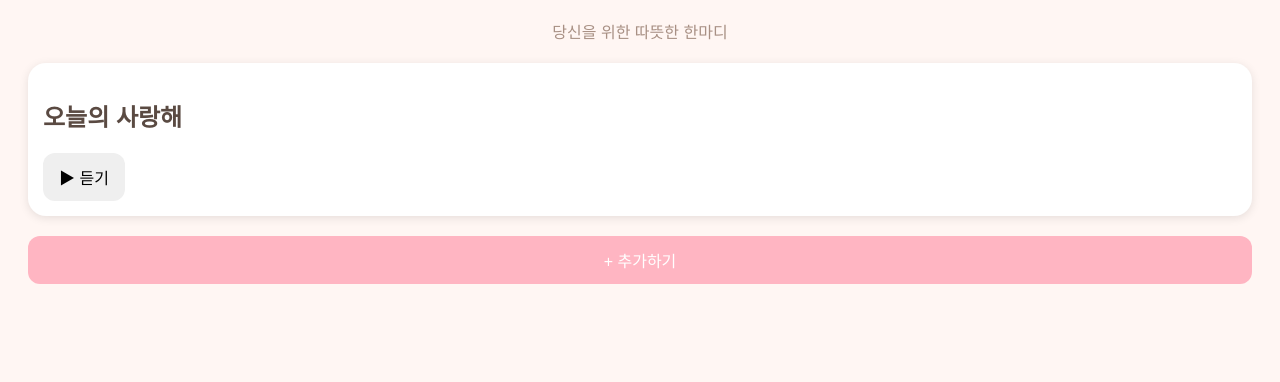
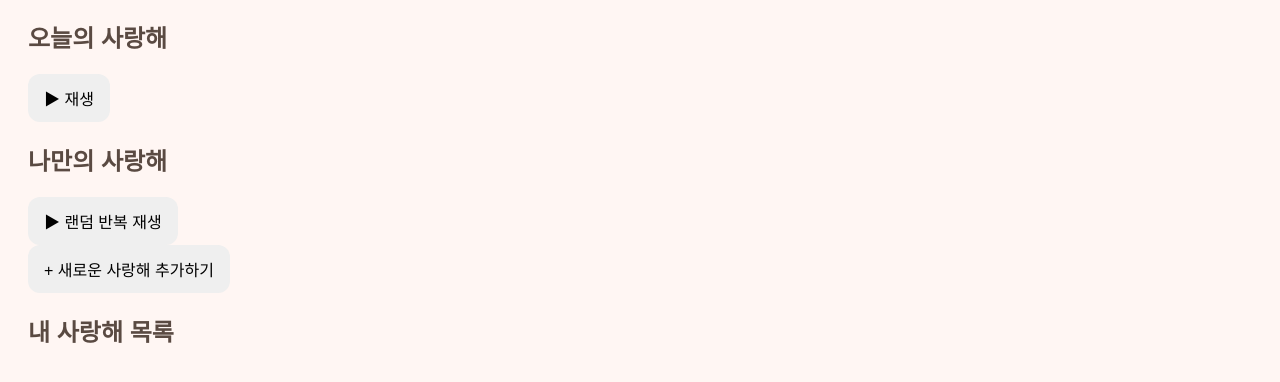
Before and after one commit to cystine13/love-app, a plain HTML site: page index.html in a window 1280 px wide. Shown: the part 98-480 px from the top of the page. Drawn offline with Linux system fonts and the light colour scheme.

Commit message:
Update index.html

```diff
--- a/index.html
+++ b/index.html
@@ -1,25 +1,31 @@
 <!DOCTYPE html>
 <html lang="ko">
 <head>
-  <meta charset="UTF-8">
-  <meta name="viewport" content="width=device-width, initial-scale=1.0">
-  <title>사랑해 앱</title>
-  <link rel="stylesheet" href="style.css">
+    <meta charset="UTF-8">
+    <title>사랑해 앱 (무료 버전)</title>
+    <link rel="stylesheet" href="style.css">
+    <script src="main.js" defer></script>
 </head>
 <body>
 
 <h1>❤️ 사랑해 앱</h1>
-<p class="subtitle">당신을 위한 따뜻한 한마디</p>
 
-<div class="card">
-  <h2>오늘의 사랑해</h2>
-  <button onclick="playToday()">▶ 듣기</button>
-</div>
+<section>
+    <h2>오늘의 사랑해</h2>
+    <button onclick="playRandomOne()">▶ 재생</button>
+</section>
 
-<button class="primary" onclick="location.href='add.html'">+ 추가하기</button>
+<section>
+    <h2>나만의 사랑해</h2>
+    <button onclick="playRandomLoop()">▶ 랜덤 반복 재생</button>
+</section>
 
+<section>
+    <a href="add.html"><button class="add-btn">+ 새로운 사랑해 추가하기</button></a>
+</section>
+
+<h2>내 사랑해 목록</h2>
 <div id="list"></div>
 
-<script src="main.js"></script>
 </body>
 </html>
```
